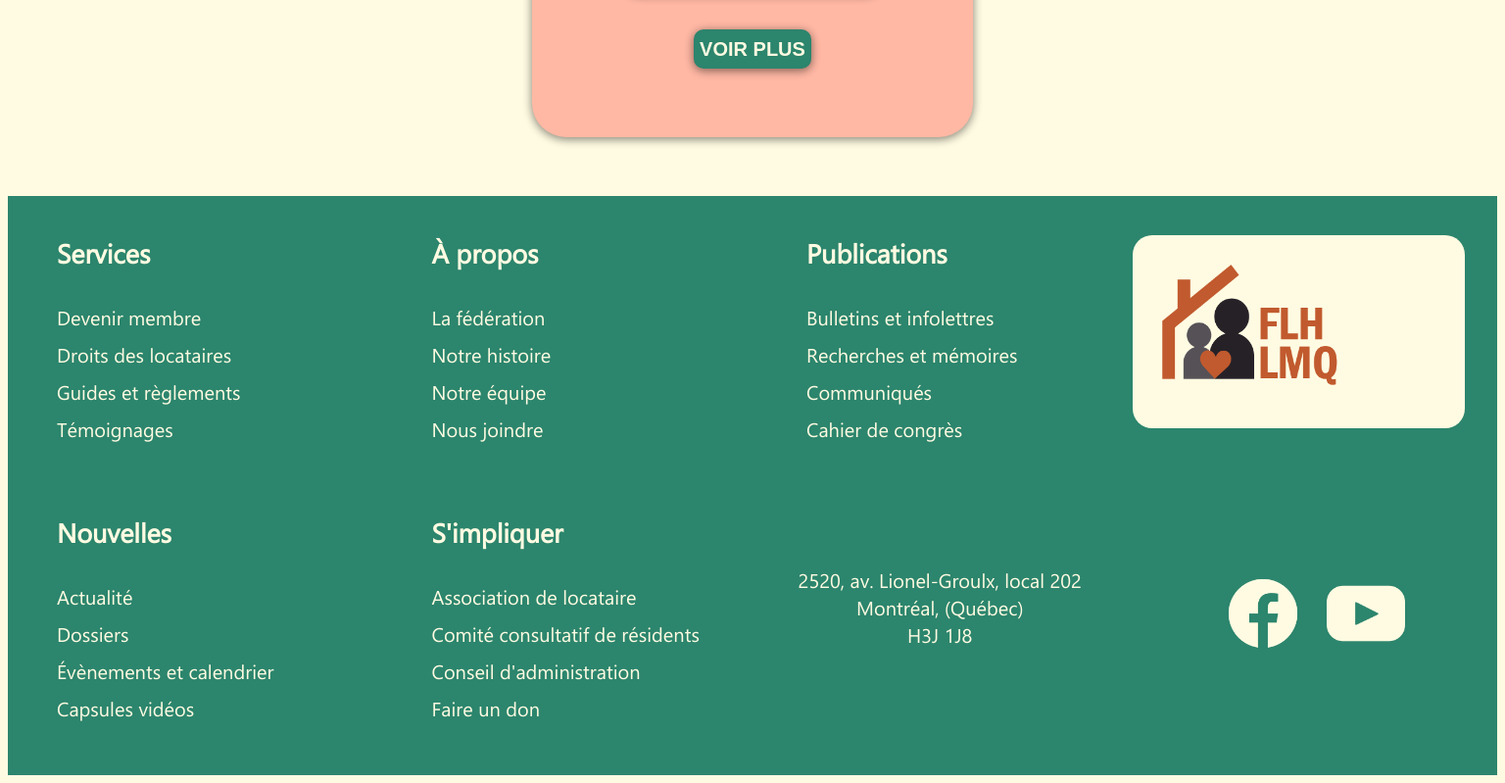
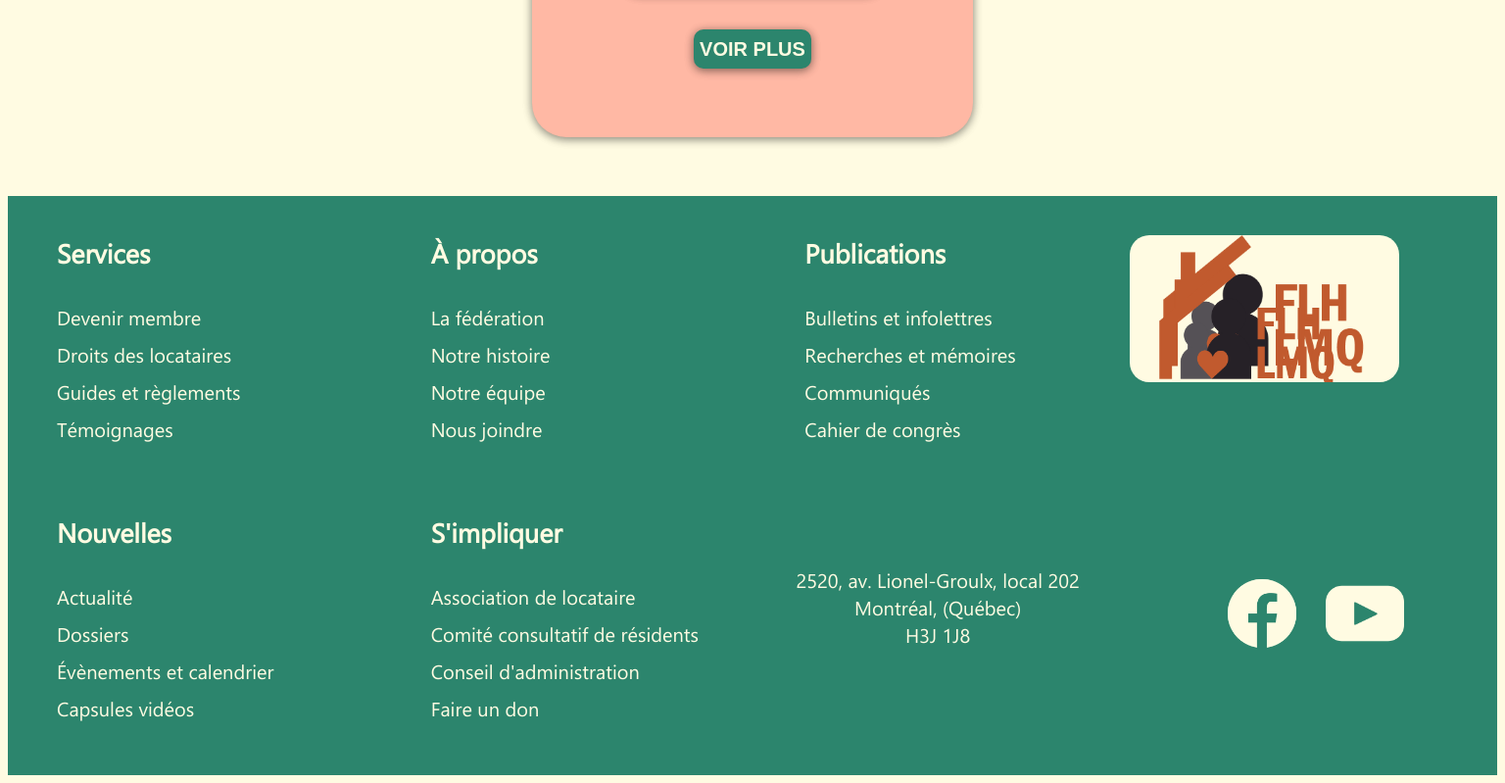
Before and after one commit to M3L0yZ/federation-des-locataires--pixels, a PHP site: page / in a window 1536 px wide. Shown: the part 2892-3691 px from the top of the page at 98% size. Run offline with PHP 8.4, Linux system fonts and the light colour scheme; style sheets or scripts are compiled from the project's sources.

Commit message:
amélioration grid/media query - footer

```diff
--- a/partials-scss/_footer.scss
+++ b/partials-scss/_footer.scss
@@ -110,6 +110,16 @@
                 justify-content: center;
             }
         }
+
+        &__banner {
+            width: 100%;
+            height: 100px;
+            background-image: url("../sources/logo-federation-mobile.png");
+            background-size: contain;
+            background-position: center;
+            background-repeat: no-repeat;
+            box-sizing: border-box;
+        }
     }
 
     @media screen and (min-width: 626px) {
@@ -121,32 +131,20 @@
                 width: 100%;
             }
         }
+
+        &__banner {
+            width: 100%;
+            height: 100px;
+            background-image: url("../sources/logo-federation.png");
+            background-size: contain;
+            background-position: left;
+            background-repeat: no-repeat;
+            box-sizing: border-box;
+        }
     }
 
     @media screen and (min-width: 936px) {
-    /*
-        &__grid {
-            grid-template-columns: repeat(3, 1fr);
-        }
-        &__block {
-            //Bannière
-            &:last-child {
-                grid-row: 4;
-                grid-column: span 3;
-            }
-            //Réseaux sociaux
-            &:nth-child(7) {
-                grid-row: 2;
-                grid-column: 4;
-                margin-right: 100px;
-            }
-            //Adresse
-            &:nth-child(8) {
-                grid-row: 2;
-                grid-column: 3;
-            }
-            width: 300px;
-        }*/
+
         &__block {
             //Bannière
             &:last-child {
@@ -156,13 +154,18 @@
     }
 
     @media screen and (min-width: 1246px) {
+        &__grid {
+            // grid-template-columns: repeat(auto-fit, minmax(300px, 1fr));
+            grid-template-columns: repeat(2, 1fr);
             &__block {
                 //Bannière
                 &:last-child {
                     grid-column: span 4;
                 }
             }
+
         }
+    }
 
     @media screen and (min-width: 1360px) {
         &__grid {
@@ -191,7 +194,13 @@
         }
         &__banner {
             border-radius: 20px;
-            width: 75%;
+            width: 275px;
+            height: 150px;
+            background-image: url("../sources/logo-federation-mobile.png");
+            background-size: contain;
+            background-position: center;
+            background-repeat: no-repeat;
+            box-sizing: border-box;
         }
     }
 }
```
